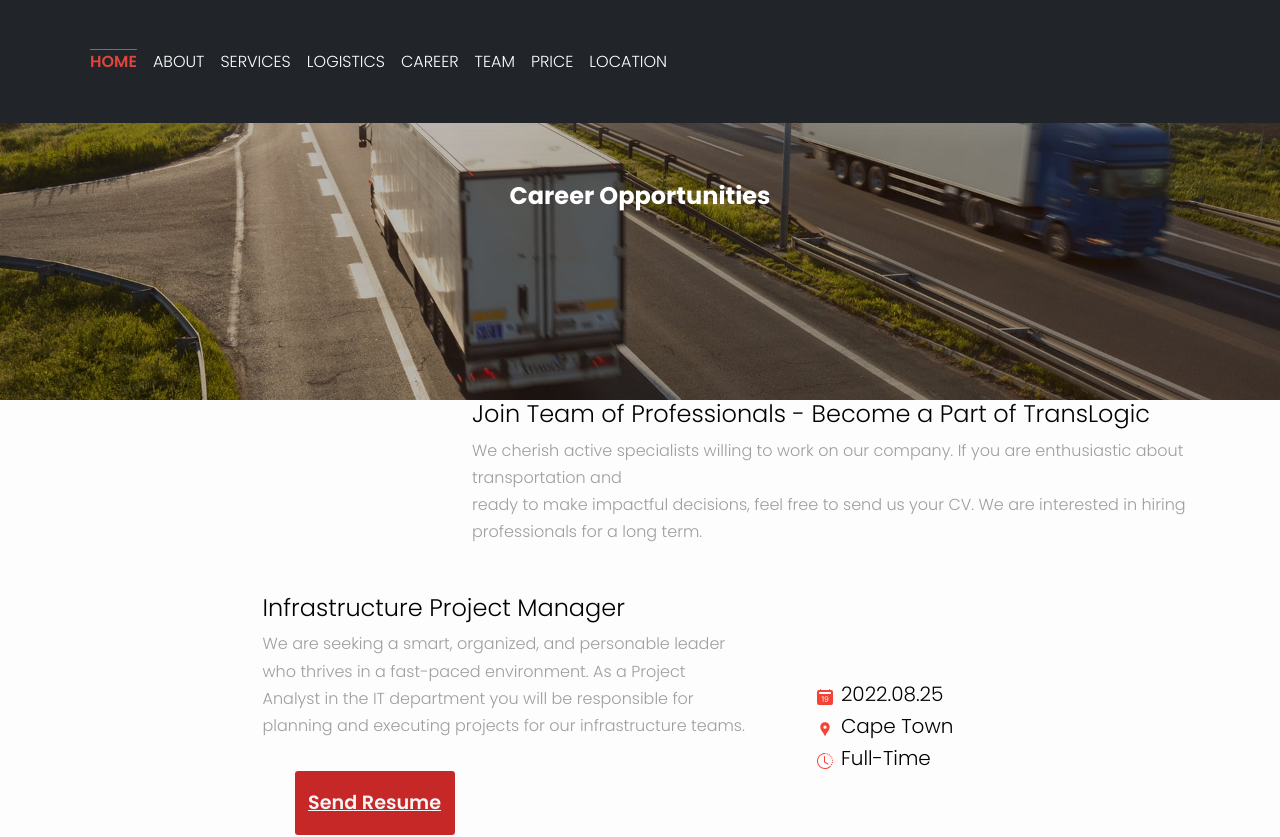
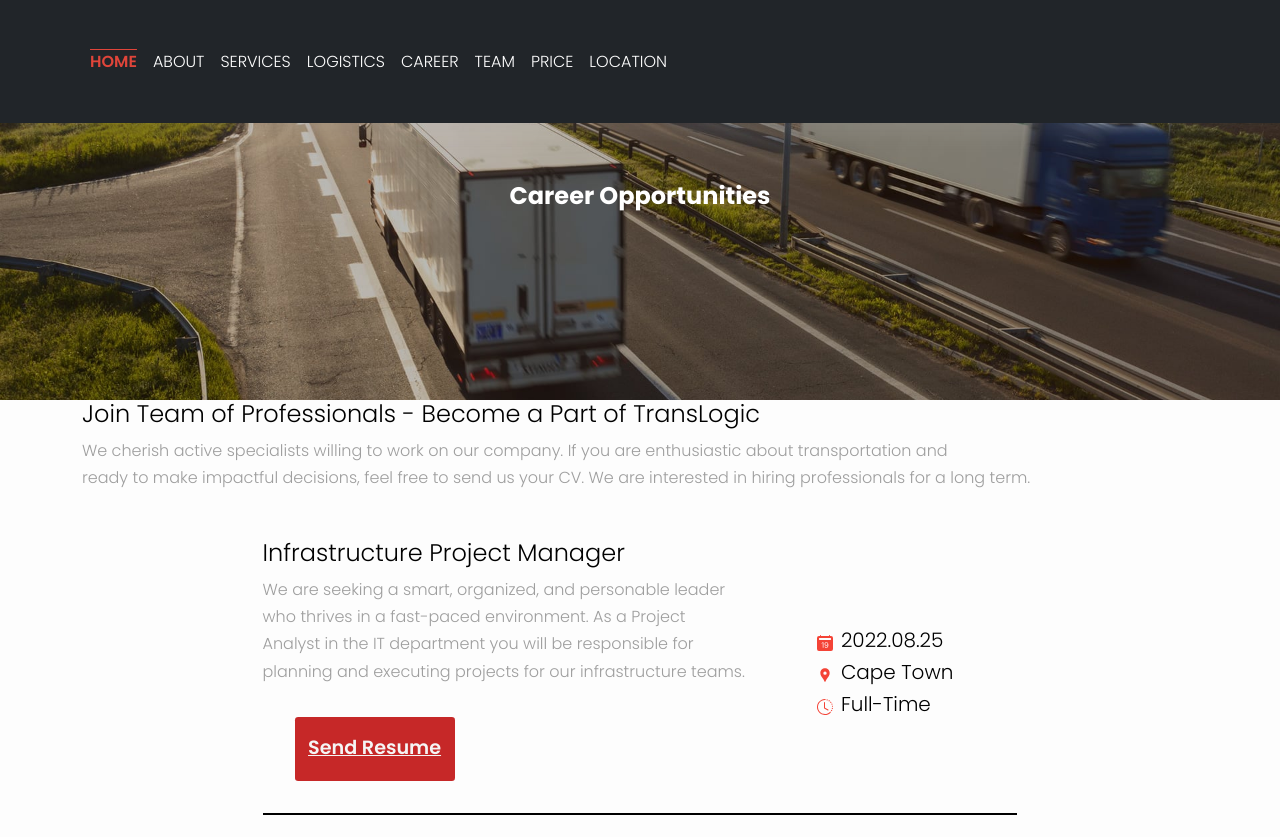
Before and after one commit to Roche001/Logistics-company, a React (Create React App) app: page /Career in a window 1280 px wide. Shown: the top 837 px of the page. Built offline with nearby package versions, Linux system fonts and the light colour scheme.

Commit message:
update changes

```diff
--- a/src/components/career/Career.css
+++ b/src/components/career/Career.css
@@ -40,7 +40,6 @@
   flex-direction: column;
   justify-content: center;
   align-self: center;
-  margin-left: 29.5rem;
 }
 .career-text p {
   color: #9e9e9e;
--- a/src/components/career/Career.jsx
+++ b/src/components/career/Career.jsx
@@ -18,6 +18,7 @@ const Career = () => {
           <h3>Career Opportunities</h3>
         </div>
       </div>
+      <div className="container">
         <div className="career-text">
           <h4>Join Team of Professionals - Become a Part of TransLogic</h4>
           <p>
@@ -127,8 +128,8 @@ const Career = () => {
                 <span>
                   <MdKeyboardArrowRight />
                 </span>
-              Proven experience writing and implementing successful compensation
-              programs.
+                Proven experience writing and implementing successful
+                compensation programs.
               </p>
               <a href="button" className="button">
                 Send Resume
@@ -213,6 +214,7 @@ const Career = () => {
             </div>
           </div>
         </div>
+      </div>
     </section>
   );
 };
```
Lines whose indentation alone changed are shown as unchanged.
